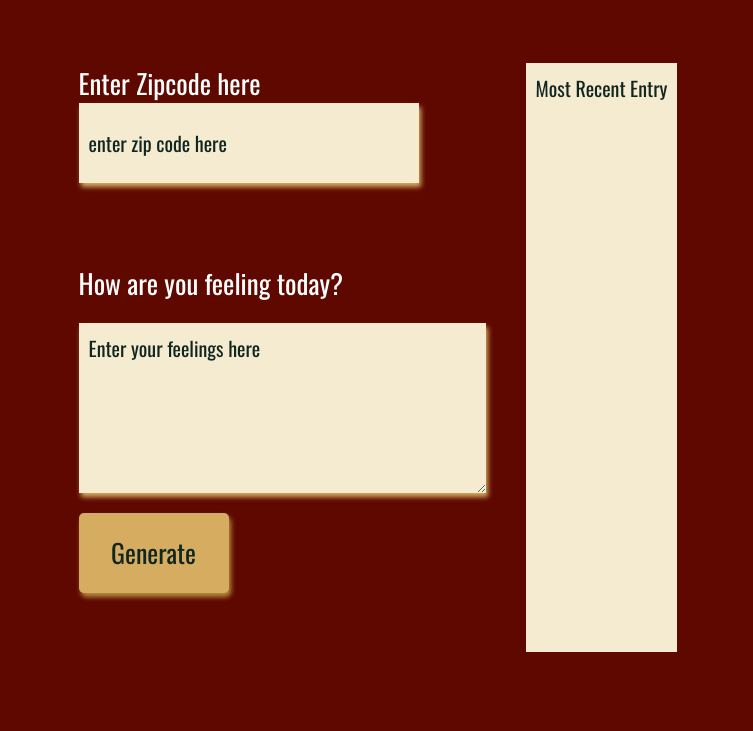
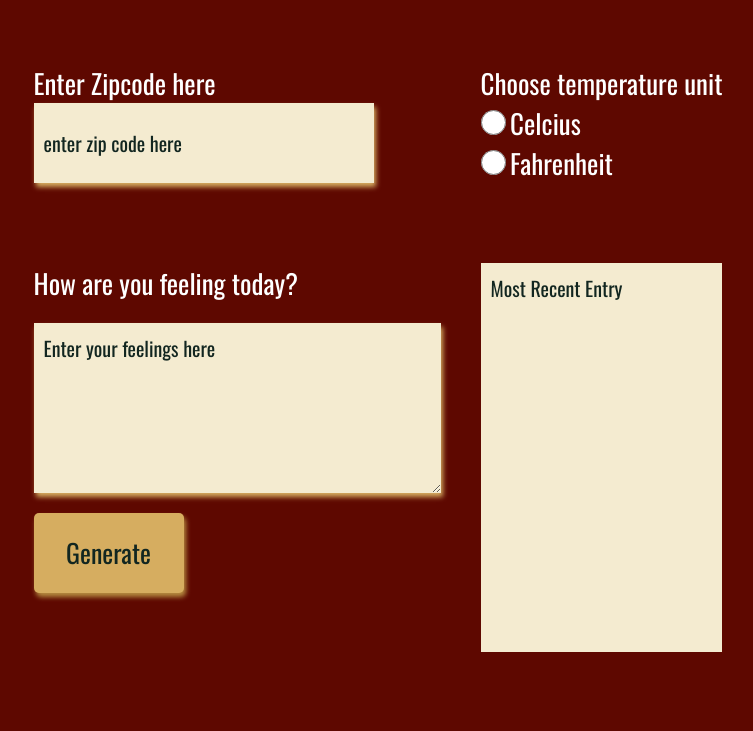
Before and after one commit to Menna-Rashad/Weather-Journal-App, a website: page website/index.html in a window 1280 px wide. Shown: the part 69-800 px from the top of the page, without its empty margins (262-1015 px from the left). Drawn offline with nearby package versions, Linux system fonts and the light colour scheme; a web font is replaced by a local one.

Commit message:
added temperature unit option

```diff
--- a/website/app.js
+++ b/website/app.js
@@ -47,14 +47,18 @@ const postData = async (url = "", bodyData = {}) => {
 button.addEventListener("click", () => {
   const zip = document.querySelector("#zip").value;
   const feelings = document.querySelector("#feelings").value;
-  if (zip === "" || feelings === "") {
-    alert("please enter zip code and your feeling");
+  if (
+    zip === "" ||
+    feelings === "" ||
+    !document.querySelector("input[name='unit']:checked")
+  ) {
+    alert("please enter zip code, your feeling and choose a unit");
   } else {
     // get data frop weather api, post it in local server then get wanted data and change the ui
-
     // from the open weather api
+    const unit = document.querySelector("input[name='unit']:checked").value;
     getData(
-      `https://api.openweathermap.org/data/2.5/weather?zip=${zip},&appid=${apiKey}`
+      `https://api.openweathermap.org/data/2.5/weather?zip=${zip},&appid=${apiKey}&units=${unit}`
     )
       .then((data) => {
         postData("/data", {
--- a/website/index.html
+++ b/website/index.html
@@ -17,6 +17,17 @@
       <div class="holder zip">
         <label for="zip">Enter Zipcode here</label>
         <input type="text" id="zip" placeholder="enter zip code here" />
+      </div>
+      <div class="holder unit">
+        <label>Choose temperature unit</label>
+        <div>
+          <input type="radio" name="unit" value="metric" id="metric" />
+          <label for="metric">Celcius</label>
+        </div>
+        <div>
+          <input type="radio" name="unit" value="imperial" id="imperial" />
+          <label for="imperial">Fahrenheit</label>
+        </div>
       </div>
       <div class="holder feel">
         <label for="feelings">How are you feeling today?</label>
--- a/website/style.css
+++ b/website/style.css
@@ -19,7 +19,7 @@ body {
   grid-template-columns: auto auto;
   grid-template-areas:
     "header header"
-    "zip entry"
+    "zip unit"
     "feel entry";
   height: 100vh;
   background: #5e0800;
@@ -38,6 +38,21 @@ body {
 }
 .zip {
   grid-area: zip;
+}
+.unit {
+  grid-area: unit;
+}
+.unit input {
+  display: inline;
+  height: 25px;
+  width: 25px;
+  background: none;
+  border: none;
+  box-shadow: none;
+  padding: 0px;
+}
+.unit label {
+  display: inline;
 }
 .feel {
   grid-area: feel;
```
